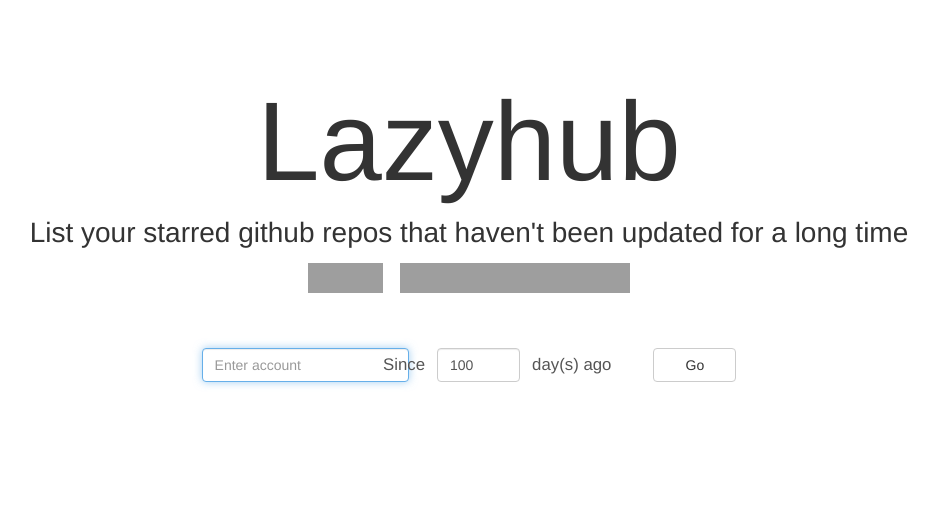
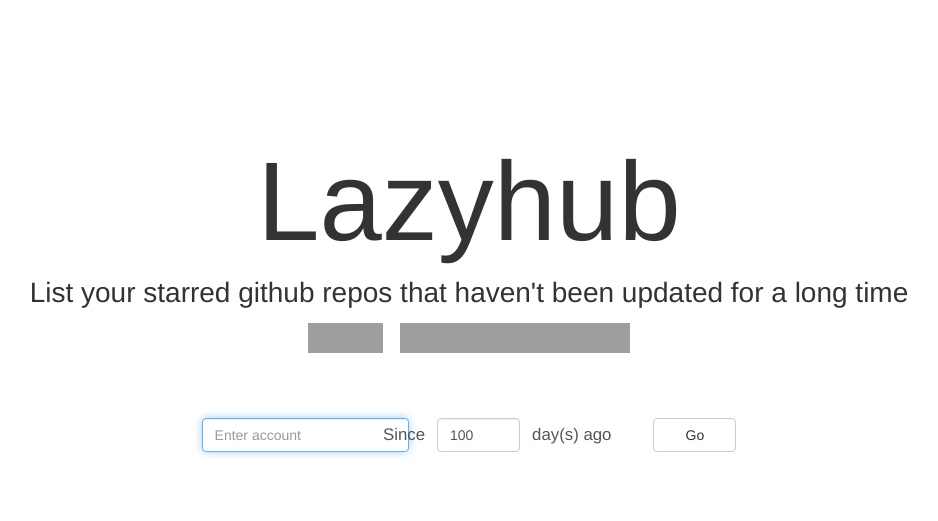
Before and after one commit to carlcarl/lazyhub, a Django app: template lazyhub/templates/lazyhub/index.html in a window 1280 px wide. Shown: the top 521 px of the page, without its empty margins (171-1109 px from the left). Run offline with Django 3.2, Linux system fonts and the light colour scheme; the template is opened without the code that fills it, so the values that code supplies are empty; some libraries are stand-ins or nearby versions; grey boxes are pictures that could not be loaded.

Commit message:
Fix layout

```diff
--- a/lazyhub/static/css/style.css
+++ b/lazyhub/static/css/style.css
@@ -3,6 +3,7 @@
 }
 
 #content {
+	padding-top: 120px;
 	text-align: center;
 }
 
@@ -11,7 +12,7 @@
 }
 
 #github-form {
-	padding-top: 50px;
+	padding-top: 60px;
 	padding-bottom: 30px;
 }
 
@@ -36,6 +37,7 @@
 #loading {
 	display: inline-block;
 	margin-top: 20px;
+	margin-bottom: 20px;
 }
 
 #loading.hidden {
--- a/lazyhub/templates/lazyhub/layout.html
+++ b/lazyhub/templates/lazyhub/layout.html
@@ -35,12 +35,6 @@
 		{% endif %}
 		<link rel="stylesheet" href="{% static "vendor/animate/animate.min.css" %}">
 		<link rel="stylesheet" href="{% static "css/style.css" %}">
-		<style>
-			body {
-			padding-top: 60px;
-			padding-bottom: 100px;
-			}
-		</style>
 		{% if not debug %}
 		<script>
 			(function(i,s,o,g,r,a,m){i['GoogleAnalyticsObject']=r;i[r]=i[r]||function(){
```
